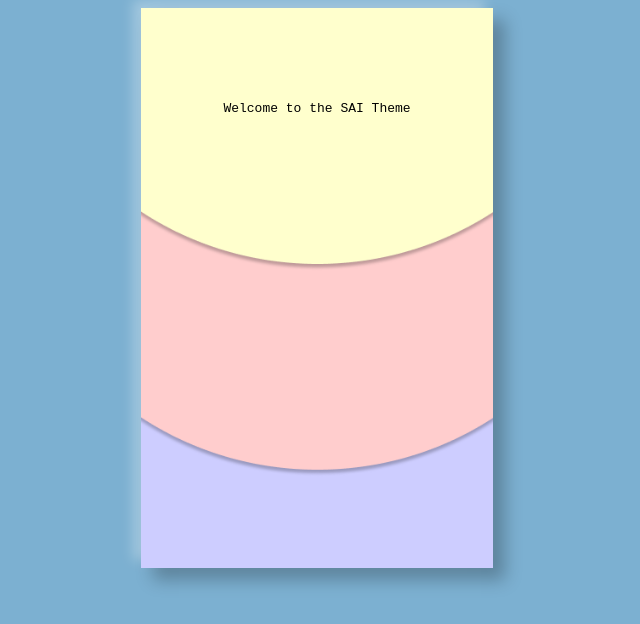
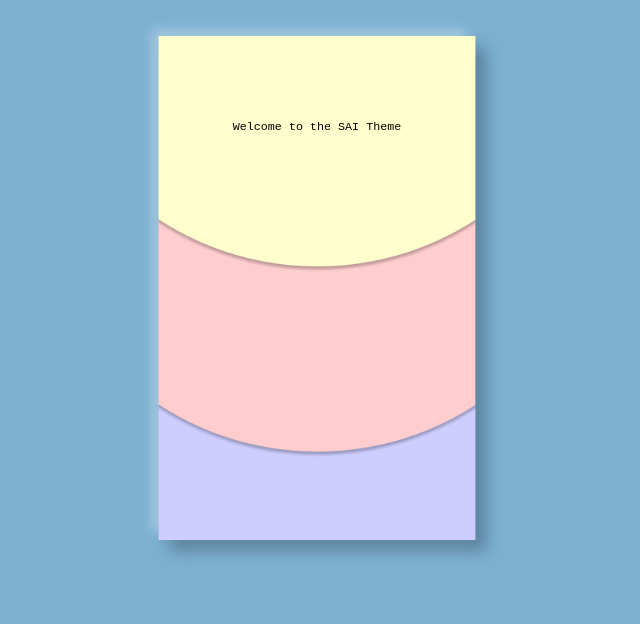
Before and after one commit to TimothyBlajsa/sai, a plain HTML site: page index.html in a window 1280 px wide. In both pictures the pointer is over the element 640 px from the left and 288 px from the top of the page. Shown: the whole page, without its empty margins (323-963 px from the left). Drawn offline with Linux system fonts and the light colour scheme.

Commit message:
Add hover effect
Style box transition

```diff
--- a/styles.css
+++ b/styles.css
@@ -14,9 +14,15 @@ body {
     height:25rem;
     box-shadow: 12px 12px 16px 0 rgba(0,0,0,0.25),
     -8px -8px 12px 0 rgba(255,255,255,0.3);
+    transition:ease-in-out 1s;
 }
 
 p{
     text-align: center;
     font-family: monospace;
 }
+
+.box:hover {
+    transform:scale(.9);
+
+}
```
